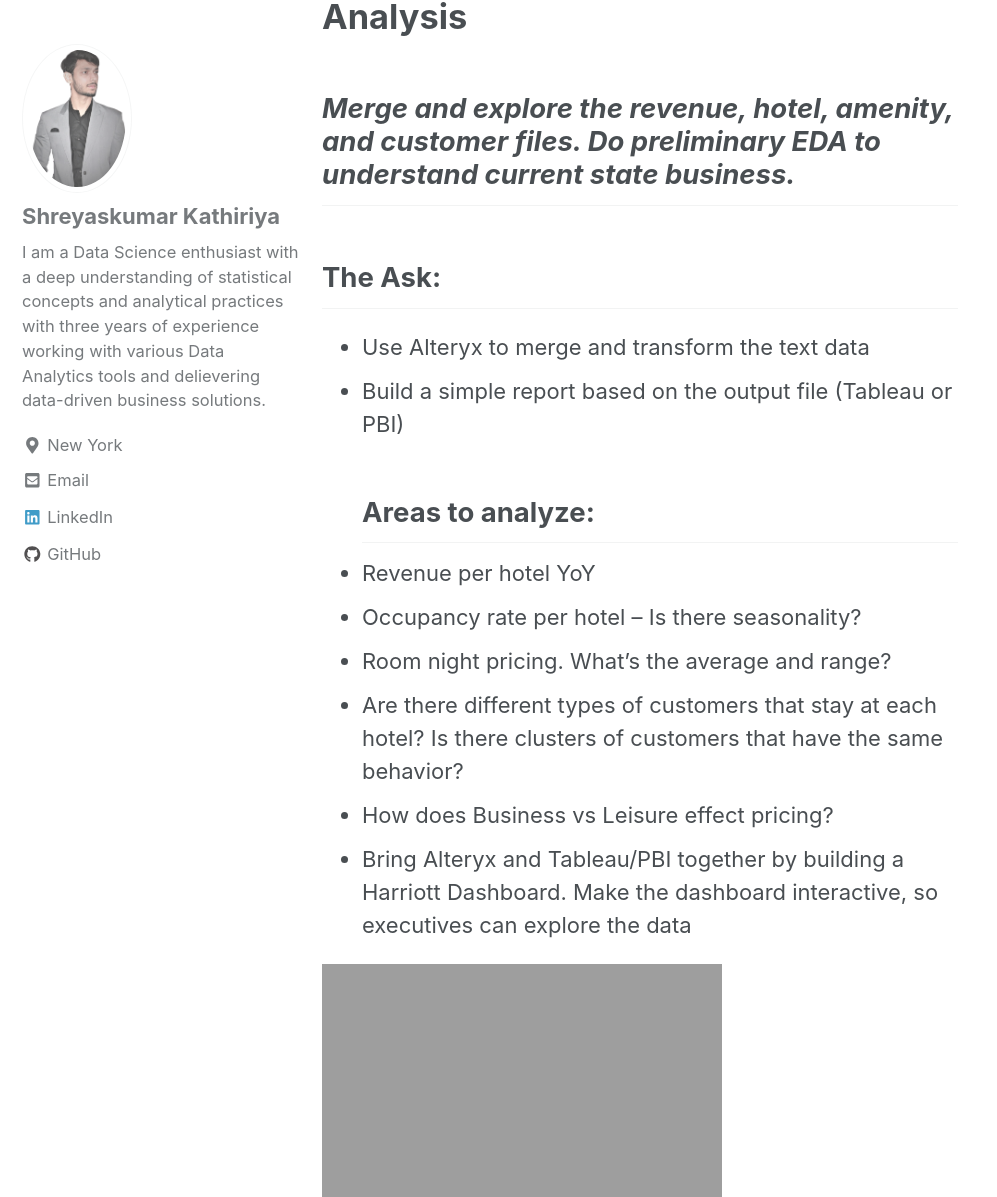
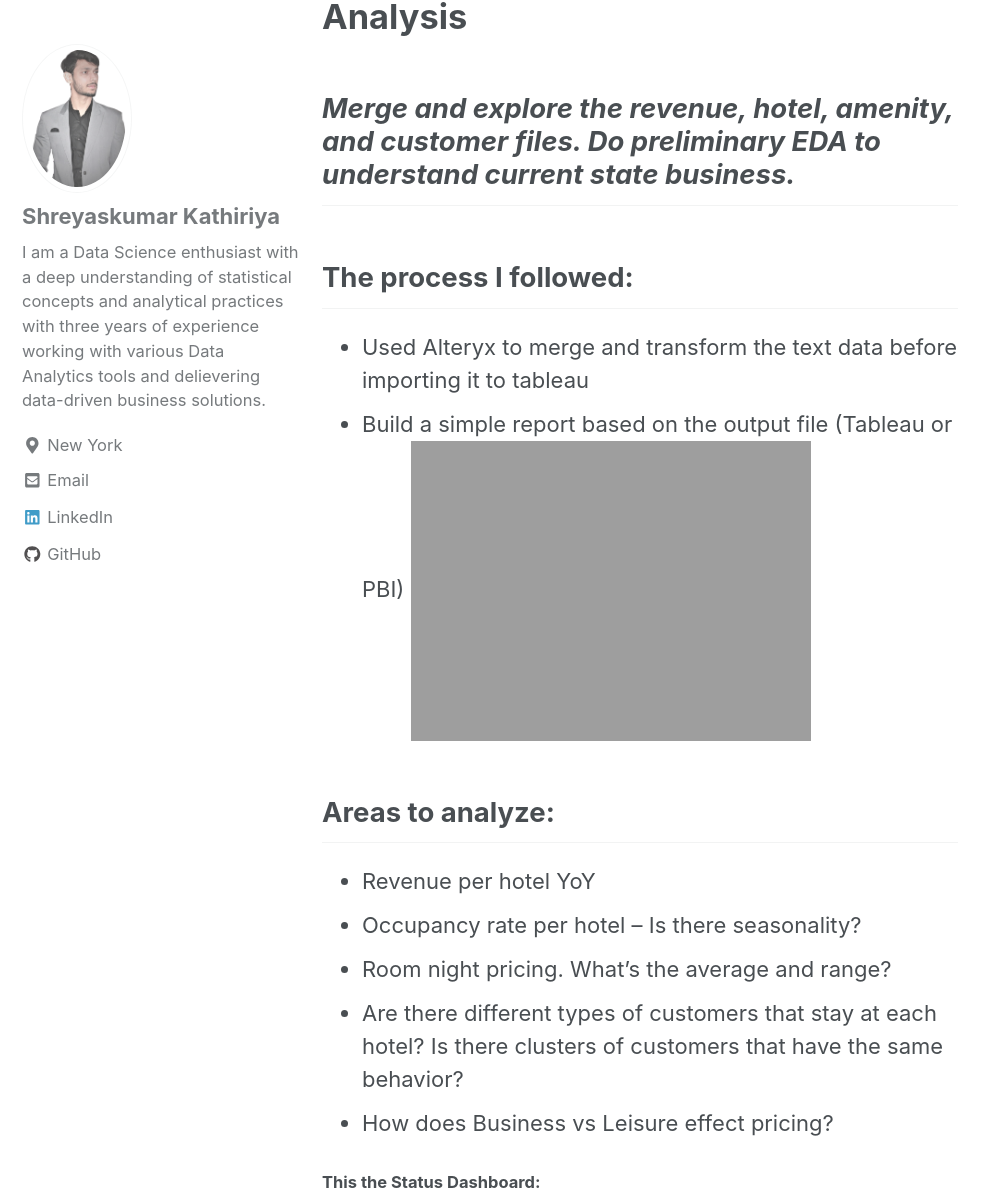
Before and after one commit to Shreyash1811/Shreyash1811.github.io, a Jekyll site: the page built from _posts/2020-06-02-tableau_harriott_hotel_casestudy.md, in a window 1280 px wide and 1400 px high, scrolled down 1229 px, cut to the strip 0-1197 px from the top of the window. Shown: the whole strip, without its empty margins (0-997 px from the left). Built offline with Jekyll 4.4.1, drawn with Linux system fonts in a browser that asks for light colours; nearby versions of some CDN libraries.

Commit message:
Update 2020-06-02-tableau_harriott_hotel_casestudy.md

```diff
--- a/_posts/2020-06-02-tableau_harriott_hotel_casestudy.md
+++ b/_posts/2020-06-02-tableau_harriott_hotel_casestudy.md
@@ -20,18 +20,18 @@
 
 # Data Collection and Preliminary Analysis
 ## *Merge and explore the revenue, hotel, amenity, and customer files. Do preliminary EDA to understand current state business.*
-## The Ask:
-- Use Alteryx to merge and transform the text data
+## The process I followed:
+- Used Alteryx to merge and transform the text data before importing it to tableau
 - Build a simple report based on the output file (Tableau or PBI)
+![png](\images\harriott_group\alteryx_flow.PNG =1200x500)
+
 ## Areas to analyze:
 - Revenue per hotel YoY
 - Occupancy rate per hotel – Is there seasonality?
 - Room night pricing. What's the average and range?
 - Are there different types of customers that stay at each hotel? Is there clusters of customers that have the same behavior?
 - How does Business vs Leisure effect pricing?
-- Bring Alteryx and Tableau/PBI together by building a Harriott Dashboard. Make the dashboard interactive, so executives can explore the data
 
-![png](\images\harriott_group\alteryx_flow.PNG =1200x500)
 
 <html>
     <head>
```
